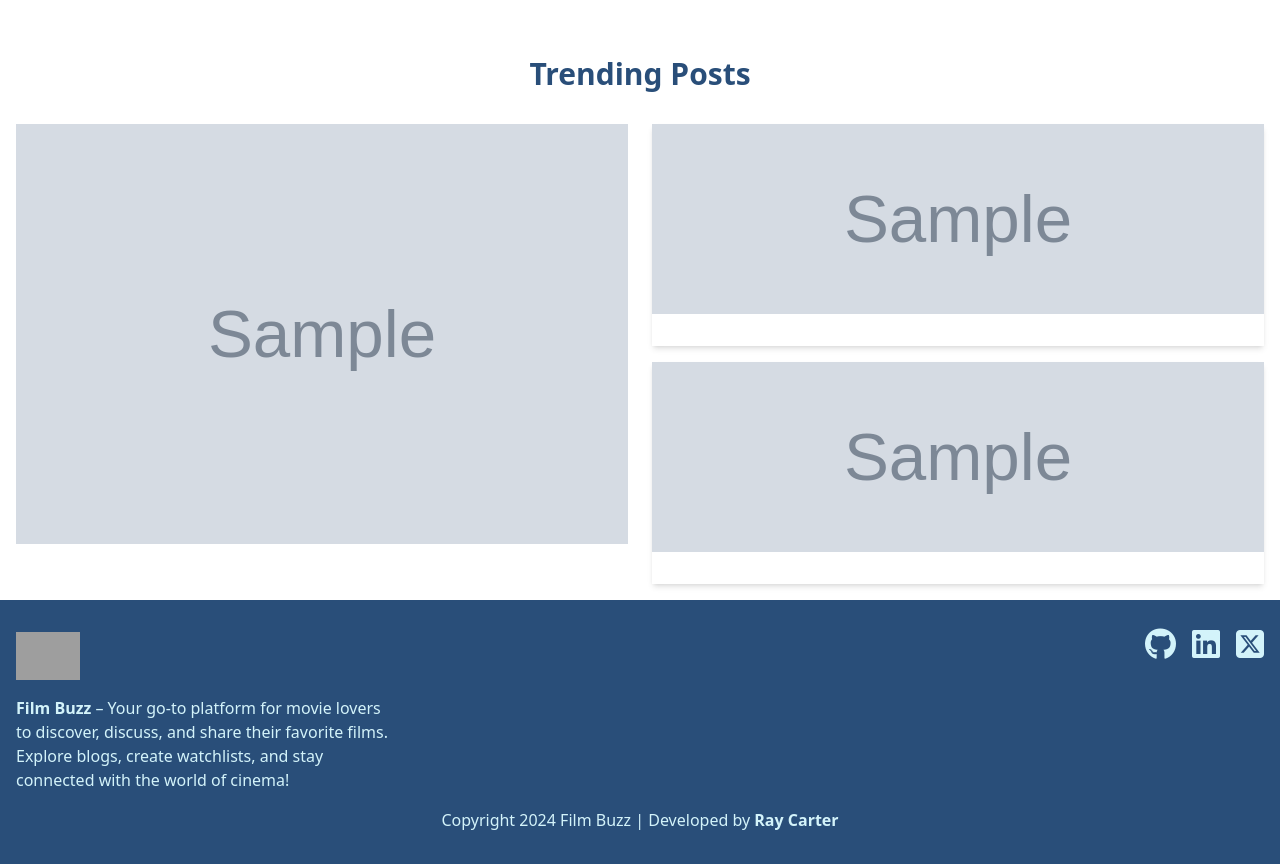
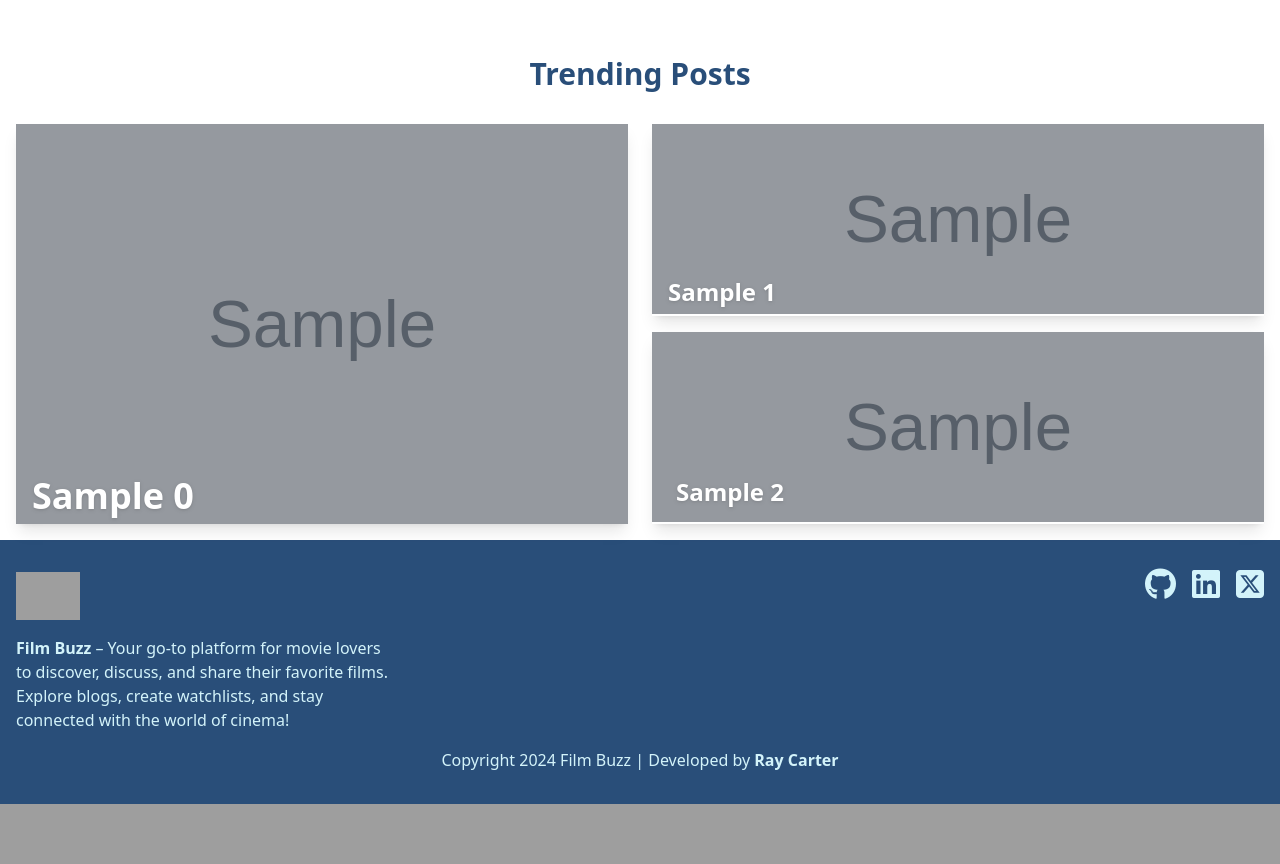
Before and after one commit to raycarter23/film-buzz, a Django app: template core/templates/core/home.html in a window 1280 px wide. Shown: the part 680-1544 px from the top of the page. After the commit the page ends 1484 px from the top, so only its background shows below. Run offline with Django 4.2, Linux system fonts and the light colour scheme; the template is opened without the code that fills it: most values are stand-ins (such as "Sample title", 1, 10 or a date in 2020); grey boxes marked "Sample" are stand-in pictures; some libraries are stand-ins or nearby versions; grey boxes are pictures that could not be loaded.

Commit message:
feat: trending posts layout and urls

```diff
--- a/core/templates/core/home.html
+++ b/core/templates/core/home.html
@@ -22,24 +22,29 @@ Home
 <section class="max-w-screen-xl mx-auto p-4 mt-10">
     <h2 class="text-center text-3xl font-bold mb-8 text-[#294E79]">Trending Posts</h2>
     <div class="grid grid-cols-2 gap-6">
-        <div class="">
-            <a href="" class="shadow-md">
-                <img src="{{trending_posts.0.image.url}}" alt="First Post"
-                    class="w-full h-[420px] object-cover  top-0 left-0">
-                <h3 class="text-2xl font-semibold text-white  bottom-2 left-4">{{trending_posts.0.title}}</h3>
+        <div class="shadow-lg h-[400px]">
+            <a href="{% url 'details' trending_posts.0.category.slug trending_posts.0.slug %}" class="relative">
+                <img src="{{trending_posts.0.image.url}}" alt="First Post" class="w-full h-full object-cover">
+                <div class="bg-black/30 w-full h-[400px] absolute top-0 left-0 pointer-events-none"></div>
+                <h3 class="text-4xl drop-shadow font-semibold text-white absolute bottom-2 left-4">
+                    {{trending_posts.0.title}}</h3>
             </a>
         </div>
 
         <div class="grid grid-row-2 gap-4">
-            <a href="" class="shadow-md">
-                <img src="{{trending_posts.1.image.url}}" alt="Second Post"
-                    class="w-full h-[190px] object-cover  top-0 left-0">
-                <h3 class="text-2xl font-semibold text-white  bottom-2 left-4">{{trending_posts.1.title}}</h3>
+            <a href="{% url 'details' trending_posts.1.category.slug trending_posts.1.slug %}"
+                class="shadow-lg h-[192px] relative">
+                <img src="{{trending_posts.1.image.url}}" alt="Second Post" class="w-full h-[190px] object-cover">
+                <div class="bg-black/30 w-full h-[190px] absolute top-0 left-0 pointer-events-none"></div>
+                <h3 class="text-2xl drop-shadow font-semibold text-white absolute bottom-2 left-4 ">
+                    {{trending_posts.1.title}}</h3>
             </a>
-            <a href="" class="shadow-md">
-                <img src="{{trending_posts.2.image.url}}" alt="Third Post"
-                    class="w-full h-[190px] object-cover  top-0 left-0">
-                <h3 class="text-2xl font-semibold text-white  bottom-2 left-4">{{trending_posts.2.title}}</h3>
+            <a href="{% url 'details' trending_posts.2.category.slug trending_posts.2.slug %}"
+                class="shadow-lg h-[192px] relative">
+                <img src="{{trending_posts.2.image.url}}" alt="Third Post" class="w-full h-[190px] object-cover ">
+                <div class="bg-black/30 w-full h-[190px] absolute top-0 left-0 pointer-events-none"></div>
+                <h3 class="text-2xl drop-shadow font-semibold text-white absolute bottom-2 left-4 bg-[gray-800] p-2">
+                    {{trending_posts.2.title}}</h3>
             </a>
         </div>
     </div>
```
